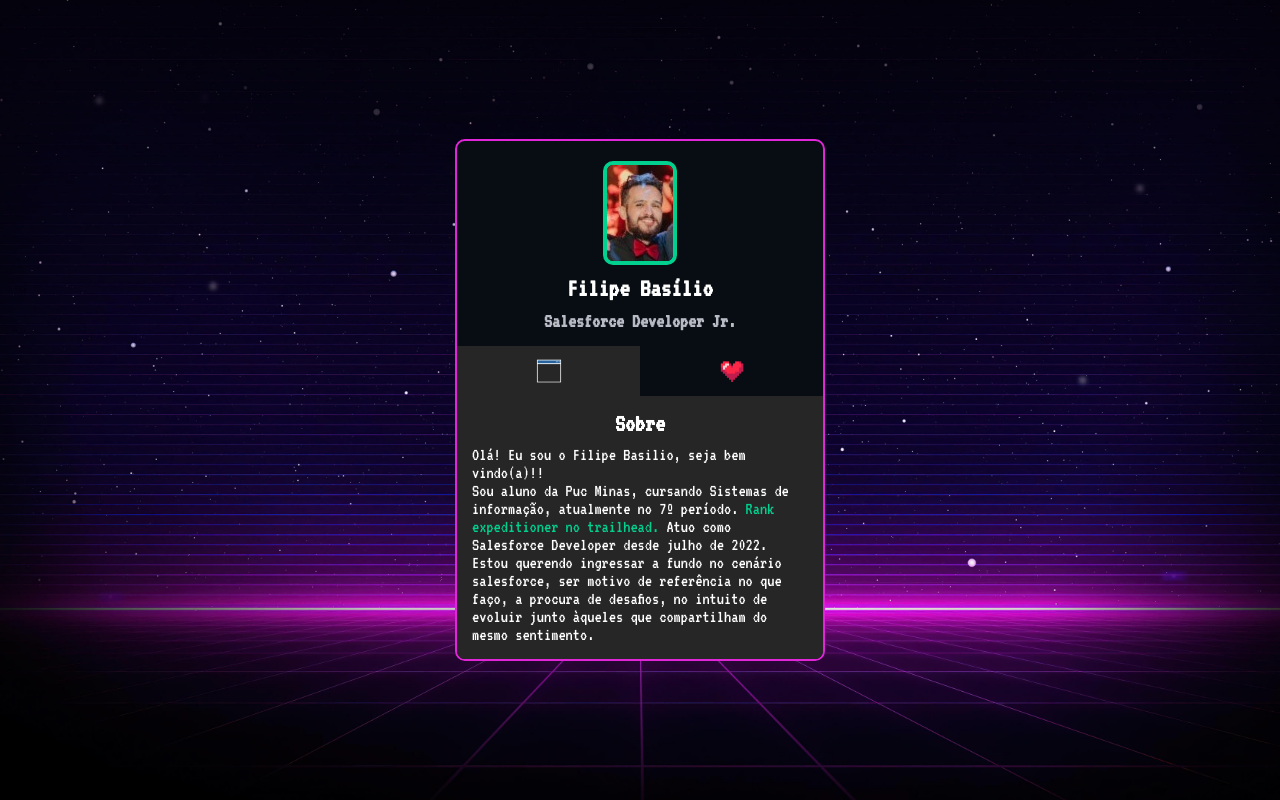
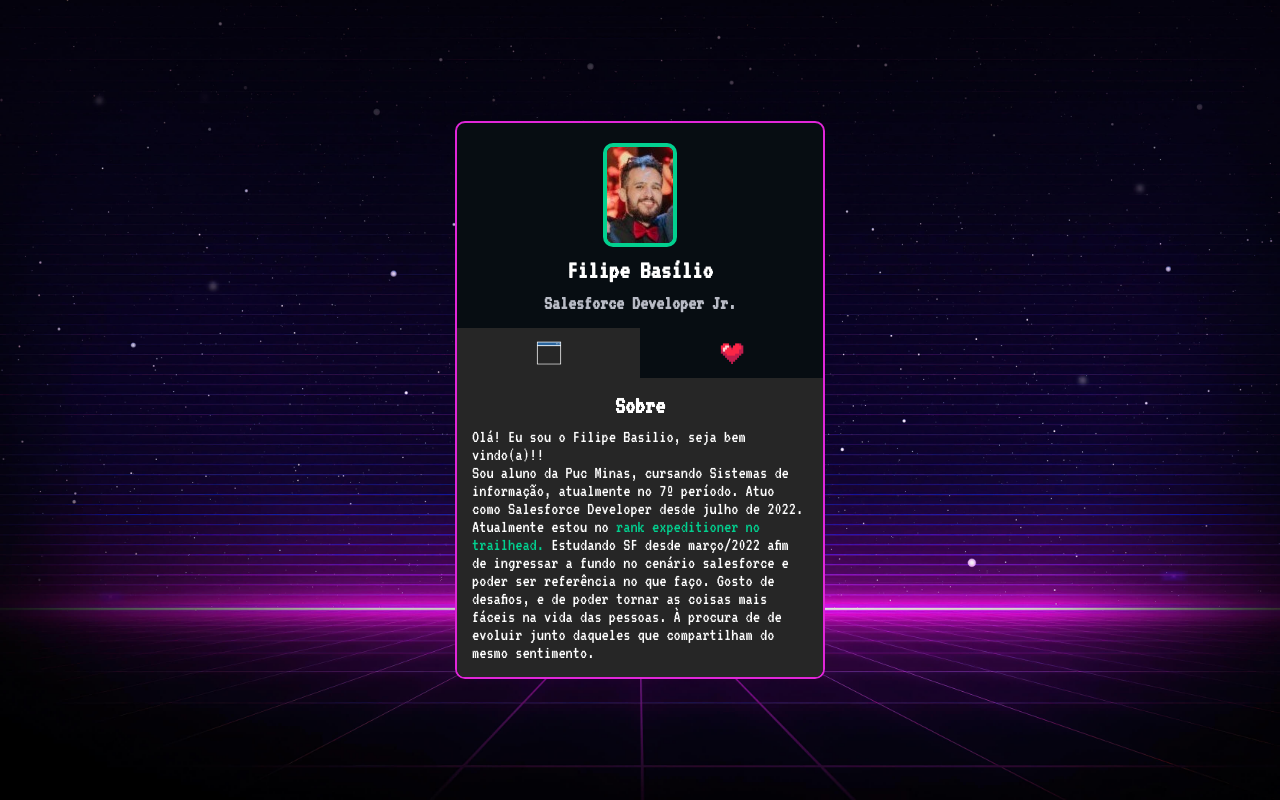
Before and after one commit to fmariano44/portfolio-project, a plain HTML site: page index.html in a window 1280 px wide. Drawn offline with Linux system fonts and the light colour scheme.

Commit message:
Update index.html

```diff
--- a/index.html
+++ b/index.html
@@ -41,10 +41,10 @@
                         <p>Olá! Eu sou o Filipe Basilio, seja bem vindo(a)!!</p>
 
                         <p>Sou aluno da Puc Minas, cursando Sistemas de informação, atualmente no 7º período.
-                            <span> Rank expeditioner no trailhead.</span> Atuo como Salesforce Developer
-                            desde julho de 2022. Estou querendo ingressar a fundo
-                            no cenário salesforce, ser motivo de referência no que faço, a procura de desafios,
-                            no intuito de evoluir junto àqueles que compartilham do mesmo sentimento.
+                            Atuo como Salesforce Developer desde julho de 2022. Atualmente estou no <span> rank expeditioner no trailhead.</span>
+                            Estudando SF desde março/2022 afim de ingressar a fundo no cenário salesforce e poder ser referência no que faço.
+                            Gosto de desafios, e de poder tornar as coisas mais fáceis na vida das pessoas. À procura de
+                            de evoluir junto daqueles que compartilham do mesmo sentimento.
                         </p>
                     </div>
                 </div>
```
